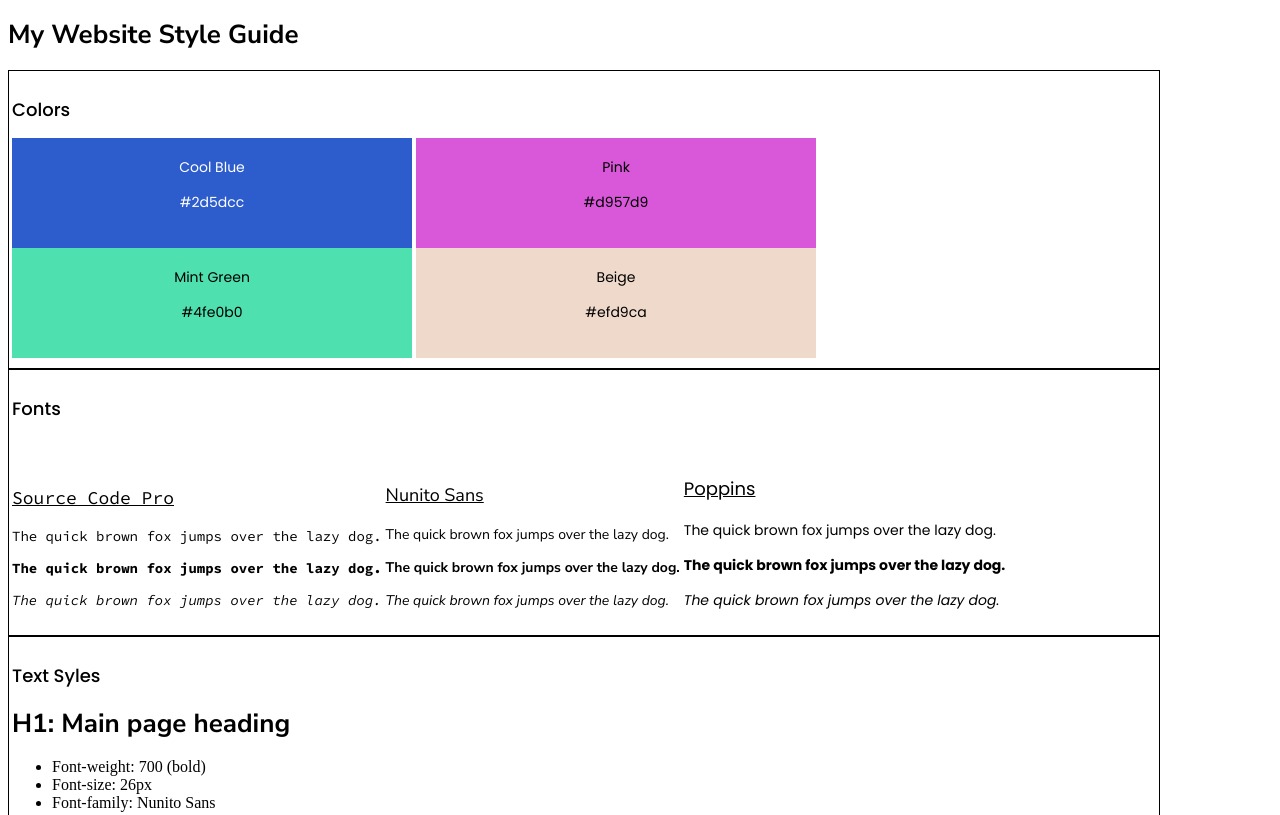
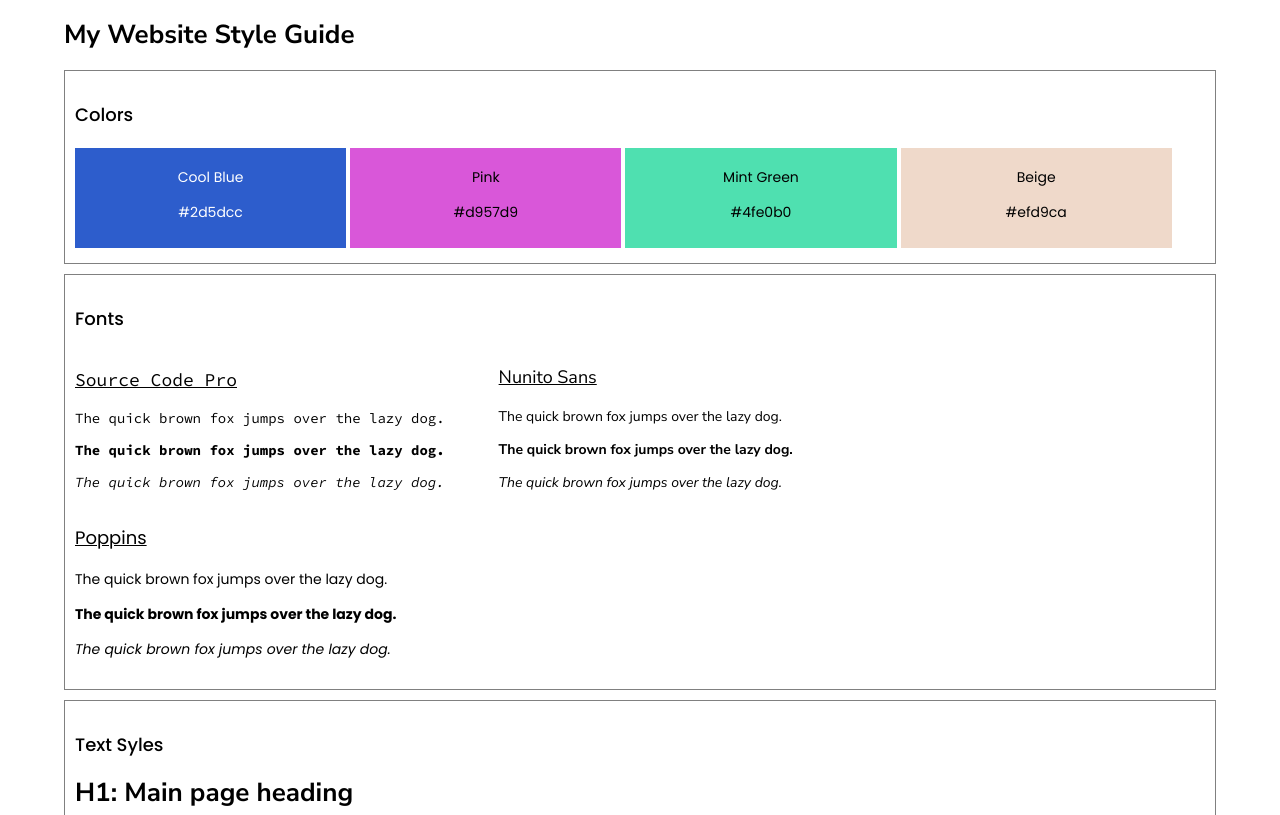
Before and after one commit to benjaminmichaelhansen/website_styleguide, a plain HTML site: page index.html in a window 1280 px wide. Shown: the top 815 px of the page. Drawn offline with Linux system fonts and the light colour scheme.

Commit message:
final changes

```diff
--- a/styles.css
+++ b/styles.css
@@ -1,5 +1,6 @@
 body {
     width: 90%;
+    margin: 0 auto;
 }
 h1 {
     Font-weight: 700;
@@ -11,21 +12,23 @@ h2 {
     Font-size: 18px;
     font-family: "Poppins";
 }
-p {
+p, li {
     Font-weight: 400;
     Font-size: 14px;
     Font-family: "Poppins";
 }
 .main_box {
-    border: 1px solid black;
-    padding: 10px 3px;
+    border: 1px solid grey;
+    padding: 15px 10px;
+    margin: 10px 0px;
 }
 .color_box {
     display: inline-block;
-    width: 400px;
-    height: 100px;
+    width: 24%;
+    height: 90px;
     text-align: center;
     padding: 5px 0px;
+    margin-top: 5px;
 }
 .blue {
     color: white;
@@ -42,7 +45,7 @@ p {
 }
 .font_box {
     display: inline-block;
-    margin-top: 20px;
+    margin-right: 50px;
 }
 #scp_underline {
     font-family: "Source Code Pro";
```
